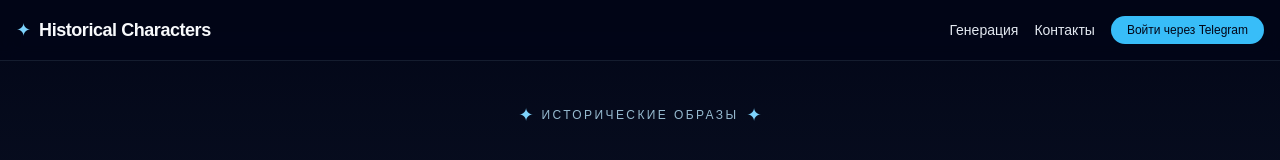
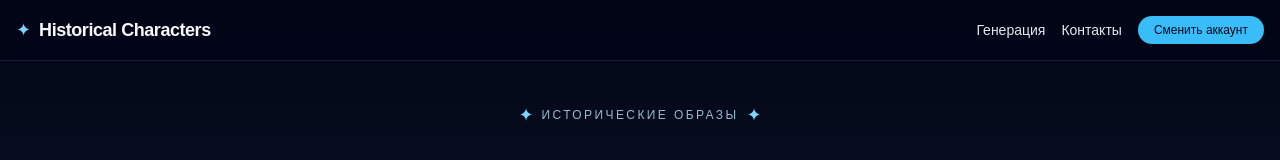
Before and after one commit to Trainfan611/historical-characters-ai, a Next.js app: page / in a window 1280 px wide. Shown: the top 160 px of the page. Built offline with nearby package versions, Linux system fonts and the light colour scheme; no server answers.

Commit message:
Р—Р°РјРµРЅР° С‚РµРєСЃС‚Р° РєРЅРѕРїРєРё РІ Header: 'Р’РѕР№С‚Рё С‡РµСЂРµР· Telegram' РЅР° 'РЎРјРµРЅРёС‚СЊ Р°РєРєР°СѓРЅС‚'

```diff
--- a/components/layout/Header.tsx
+++ b/components/layout/Header.tsx
@@ -52,7 +52,7 @@ export function Header() {
               href="/login"
               className="px-4 py-1.5 text-[11px] sm:text-xs bg-sky-400 text-slate-950 font-medium rounded-full hover:bg-sky-300 transition-colors"
             >
-              Войти через Telegram
+              Сменить аккаунт
             </Link>
           )}
         </nav>
```
